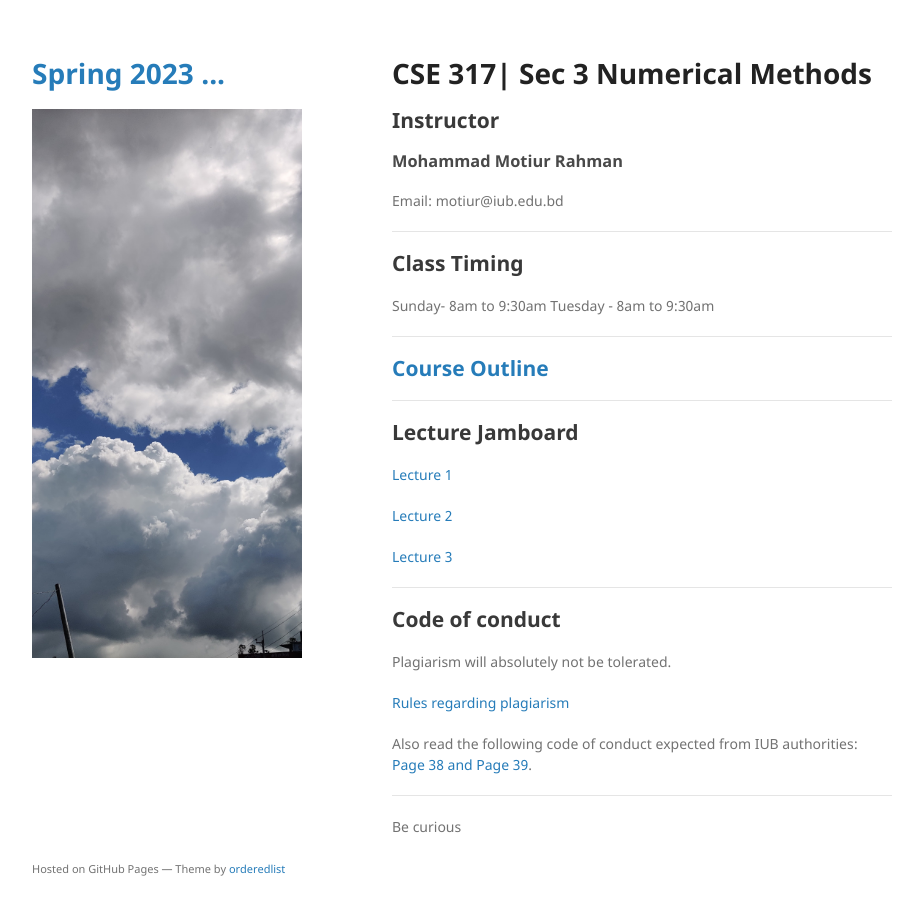
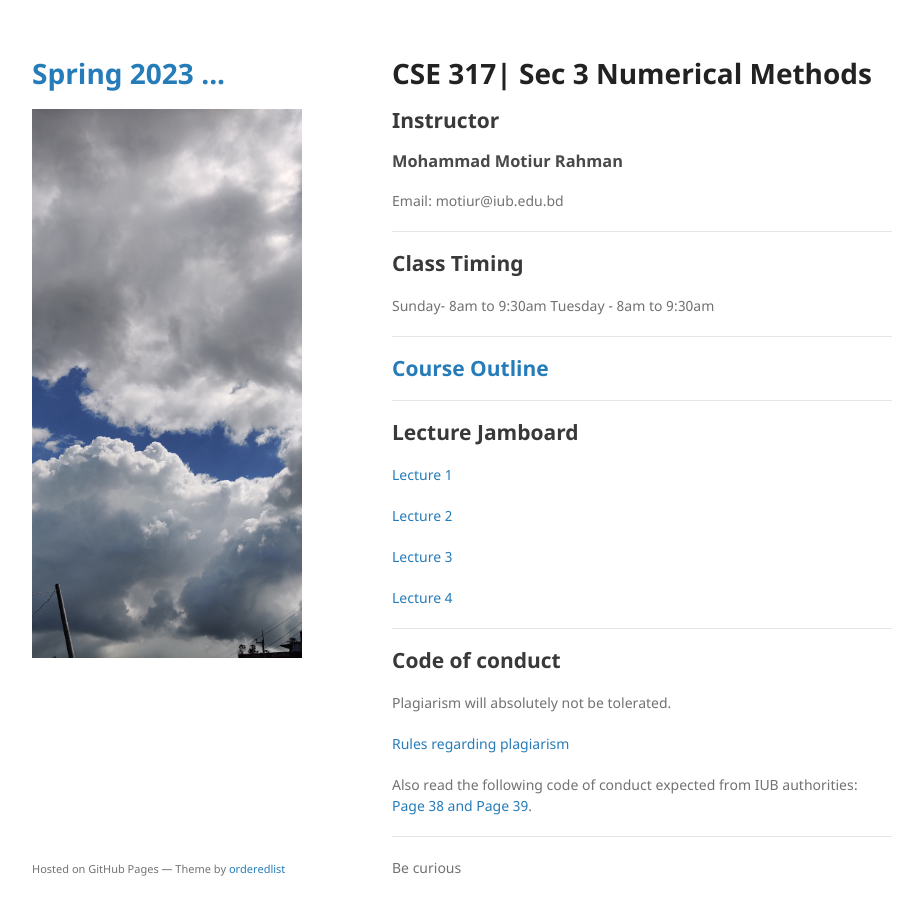
Before and after one commit to mohammadmotiurrahman/mohammadmotiurrahman.github.io, a Jekyll site: the page built from cse317_3/index.md, in a window 1280 px wide and 948 px high. Shown: the top 915 px of the window, without its empty margins (178-1101 px from the left). Built offline with Jekyll 4.4.1, drawn with Linux system fonts in a browser that asks for light colours; our own code applies the rules of GitHub Pages for plain Markdown files.

Commit message:
Update index.md

```diff
--- a/cse317_3/index.md
+++ b/cse317_3/index.md
@@ -21,6 +21,8 @@ Tuesday - 8am to 9:30am
 
 [Lecture 3](https://jamboard.google.com/d/1M09i91AV6qlsoUvC9JWDbEsYahAN7jGsi7LQv8CqAYo/edit?usp=sharing)
 
+[Lecture 4](https://jamboard.google.com/d/1TyVL6nv3r9wWHIkZrXM2CgImMLZIwqVBIkyKd1uC0Iw/edit?usp=sharing)
+
 
 * * *
 ## Code of conduct
```
